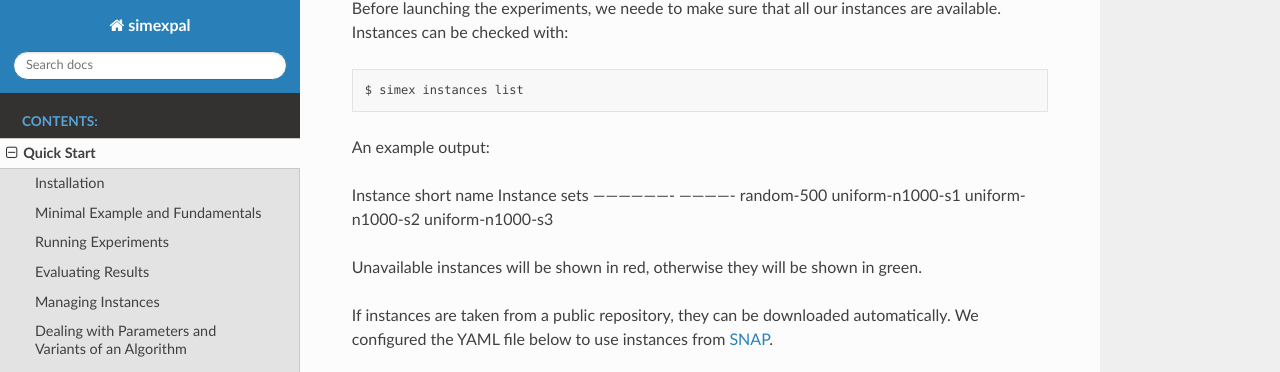
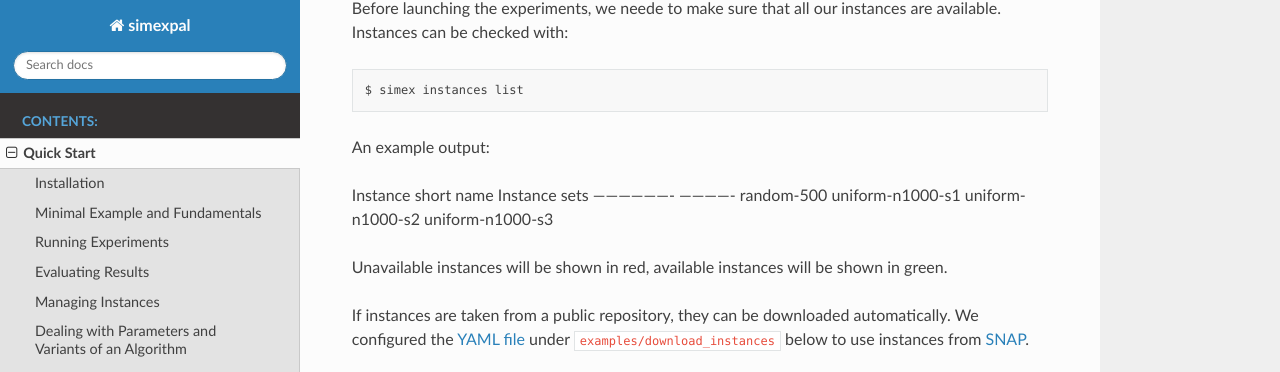
Before and after one commit to hu-macsy/simexpal, a Sphinx documentation site: the page built from docs/quick_start.rst, in a window 1280 px wide and 900 px high, scrolled down 6819 px, cut to the strip 0-372 px from the top of the window. Built offline with Sphinx 7.4.7 and the Read the Docs theme 2.0.0, drawn with Linux system fonts in a browser that asks for light colours.

Commit message:
Revising Managing Instances.

```diff
--- a/docs/quick_start.rst
+++ b/docs/quick_start.rst
@@ -402,11 +402,13 @@ uniform-n1000-s1
 uniform-n1000-s2
 uniform-n1000-s3
 
-Unavailable instances will be shown in red, otherwise they will be shown in
+Unavailable instances will be shown in red, available instances will be shown in
 green.
 
 If instances are taken from a public repository, they can be downloaded
-automatically. We configured the YAML file below to use instances from `SNAP
+automatically. We configured the `YAML file
+<https://github.com/hu-macsy/simexpal/blob/master/examples/download_instances/experiments.yml>`_
+under ``examples/download_instances`` below to use instances from `SNAP
 <https://snap.stanford.edu/data/>`_.
 
 .. literalinclude:: ../examples/download_instances/experiments.yml
```
